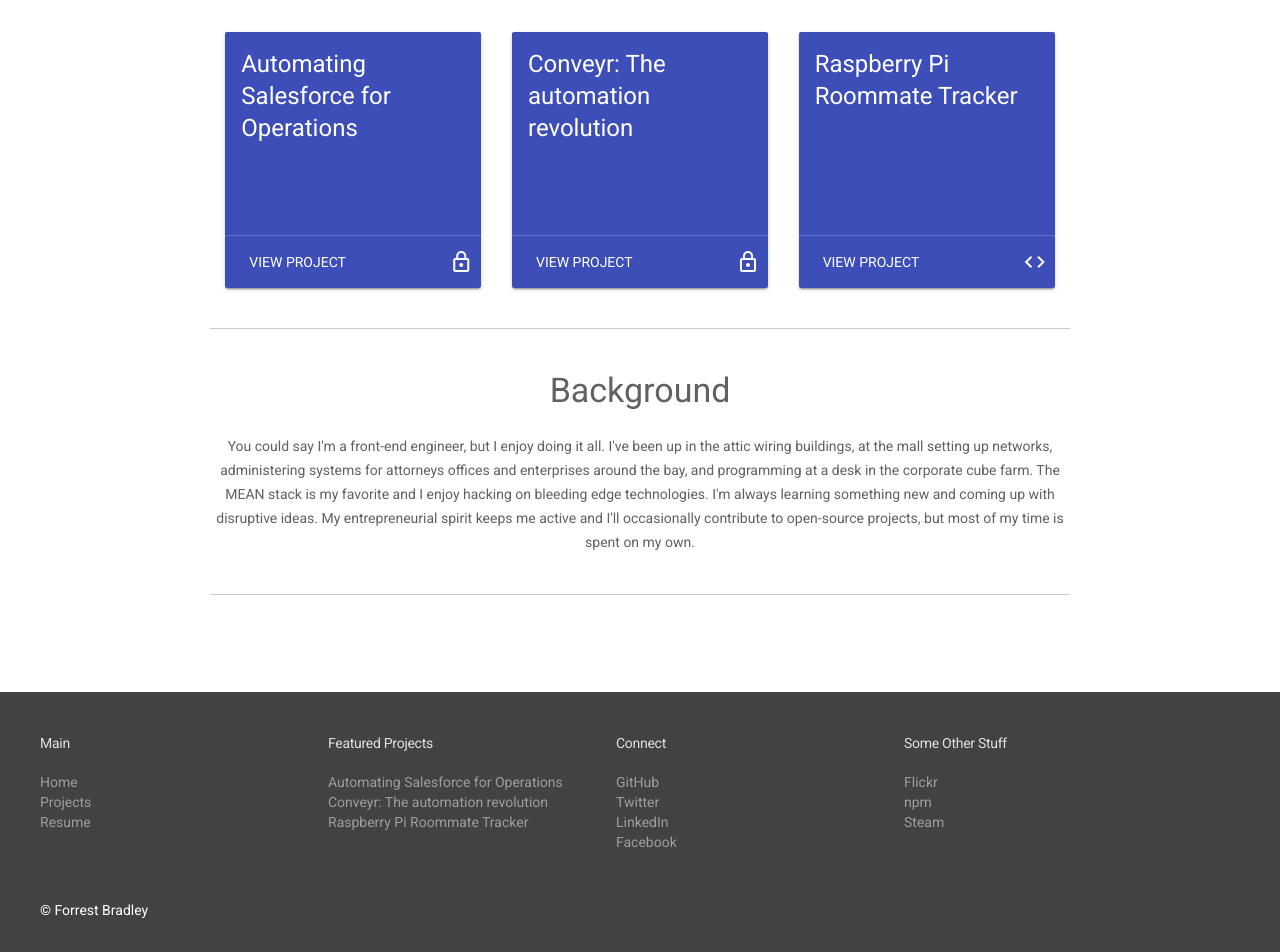
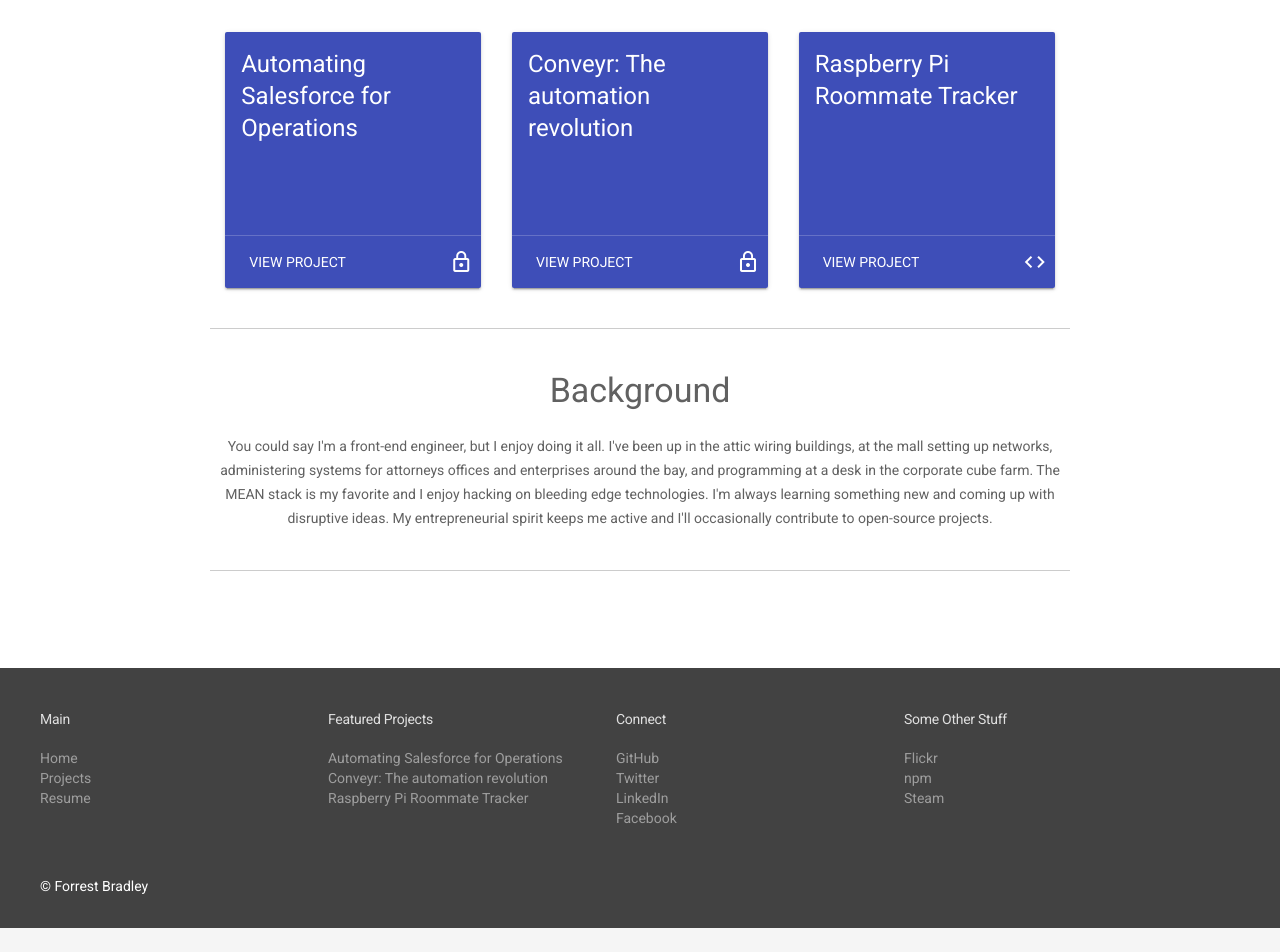
Before and after one commit to fbradley8/fbradley8.github.io, a Jekyll site: the page built from index.html, in a window 1280 px wide. Shown: the part 610-1562 px from the top of the page. Built offline with Jekyll 4.4.1, drawn with Linux system fonts in a browser that asks for light colours; nearby versions of some CDN libraries.

Commit message:
update bio

```diff
--- a/_includes/home.html
+++ b/_includes/home.html
@@ -37,7 +37,7 @@
       <hr>
 
       <h3 class="text-center">Background</h3>
-      <p class="text-center">You could say I'm a front-end engineer, but I enjoy doing it all. I've been up in the attic wiring buildings, at the mall setting up networks, administering systems for attorneys offices and enterprises around the bay, and programming at a desk in the corporate cube farm. The MEAN stack is my favorite and I enjoy hacking on bleeding edge technologies. I'm always learning something new and coming up with disruptive ideas. My entrepreneurial spirit keeps me active and I'll occasionally contribute to open-source projects, but most of my time is spent on my own.</p>
+      <p class="text-center">You could say I'm a front-end engineer, but I enjoy doing it all. I've been up in the attic wiring buildings, at the mall setting up networks, administering systems for attorneys offices and enterprises around the bay, and programming at a desk in the corporate cube farm. The MEAN stack is my favorite and I enjoy hacking on bleeding edge technologies. I'm always learning something new and coming up with disruptive ideas. My entrepreneurial spirit keeps me active and I'll occasionally contribute to open-source projects.</p>
 
       <hr>
 
```
